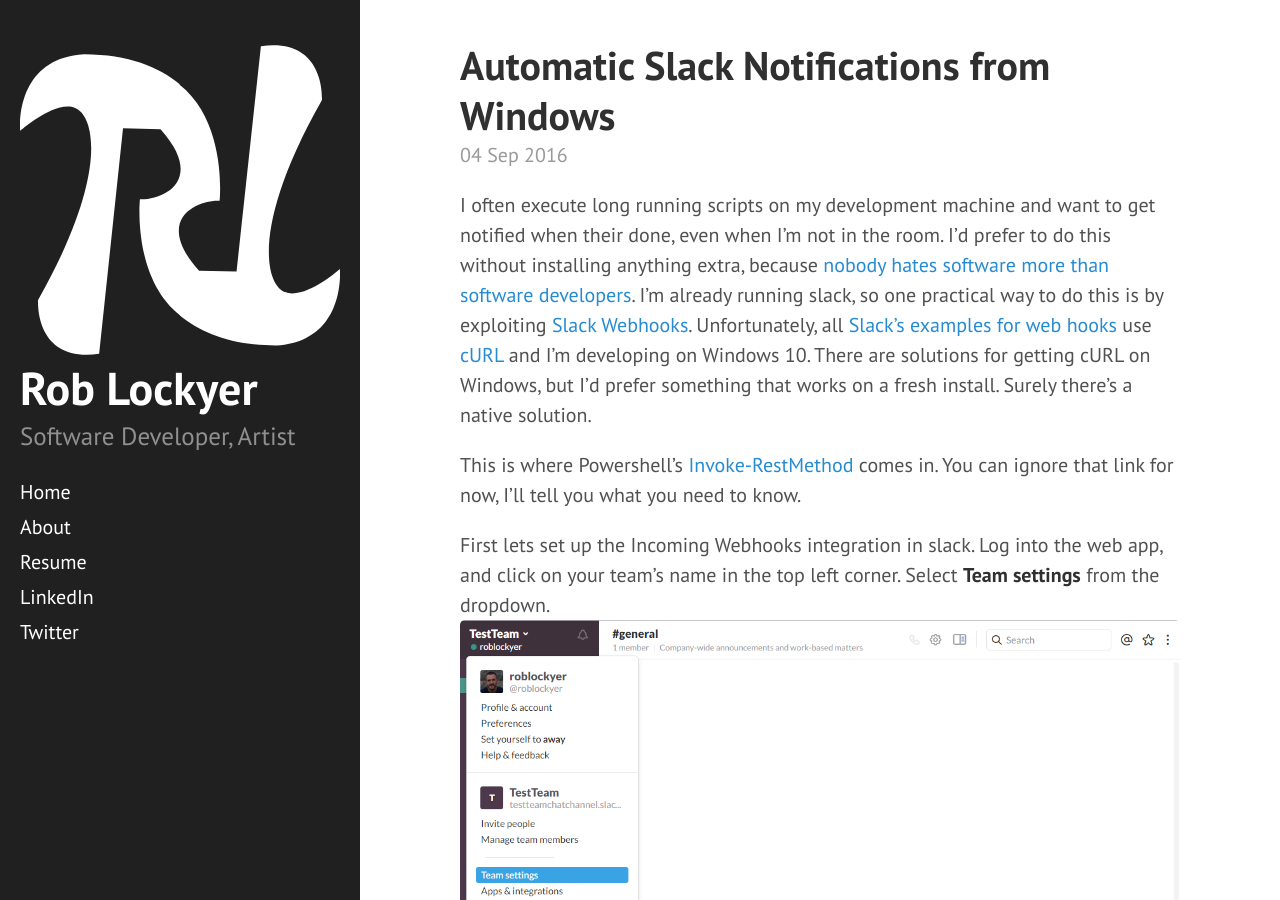
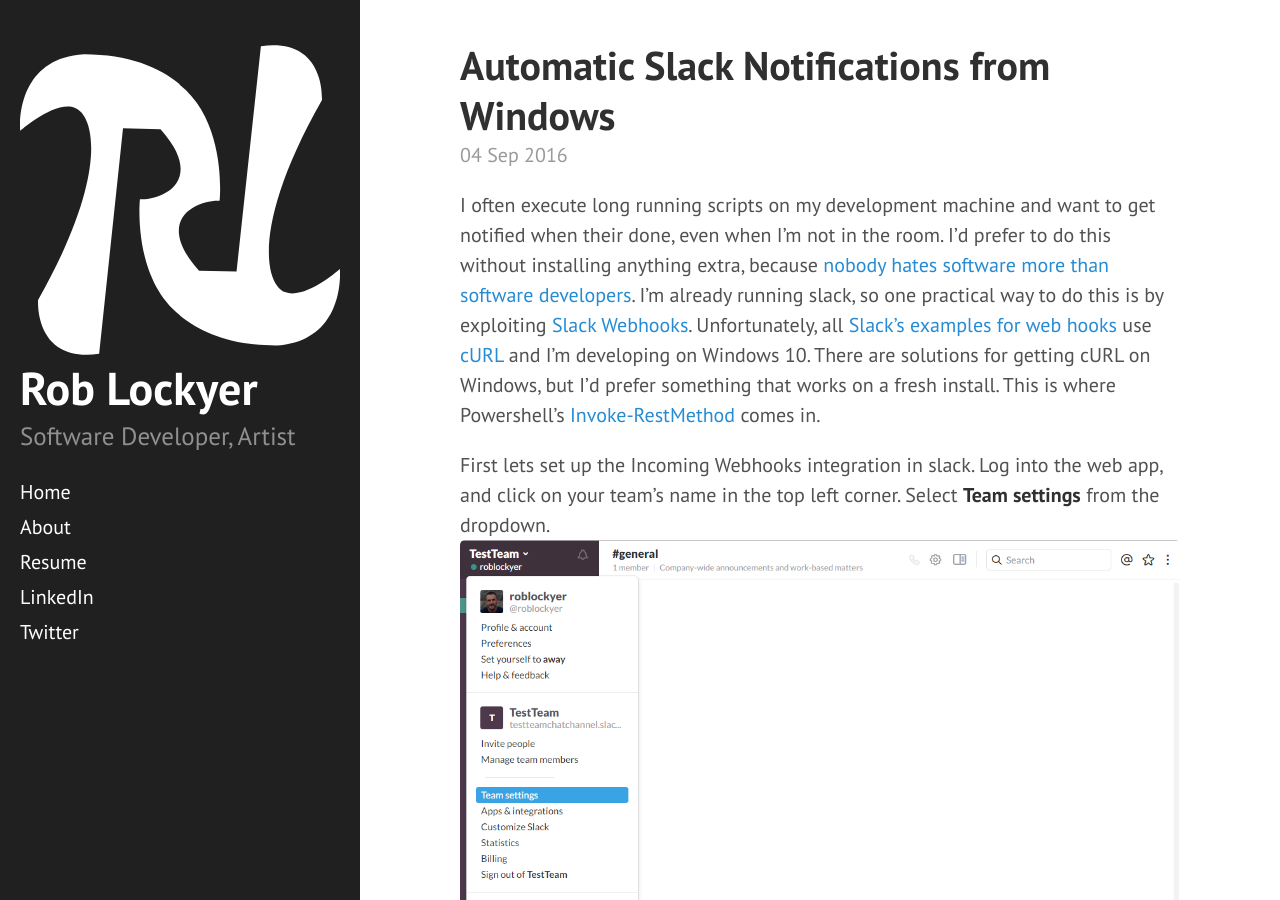
Before and after one commit to lockyer/lockyer.github.io, a Jekyll site: the page built from _posts/2016-09-04-slack-notifications-from-windows.md, in a window 1280 px wide and 900 px high. Built offline with Jekyll 4.4.1, drawn with Linux system fonts in a browser that asks for light colours; comment, search, counter and statistics services are not loaded.

Commit message:
Updated 2016-09-04-slack-notifications-from-windows.md

```diff
--- a/_posts/2016-09-04-slack-notifications-from-windows.md
+++ b/_posts/2016-09-04-slack-notifications-from-windows.md
@@ -4,9 +4,7 @@
 published: true
 ---
 
-I often execute long running scripts on my development machine and want to get notified when their done, even when I'm not in the room. I'd prefer to do this without installing anything extra, because [nobody hates software more than software developers](https://blog.codinghorror.com/nobody-hates-software-more-than-software-developers/). I'm already running slack, so one practical way to do this is by exploiting [Slack Webhooks](https://testteamchatchannel.slack.com/apps/A0F7XDUAZ-incoming-webhooks). Unfortunately, all [Slack's examples for web hooks](https://api.slack.com/incoming-webhooks)  use [cURL](https://en.wikipedia.org/wiki/CURL) and I'm developing on Windows 10. There are solutions for getting cURL on Windows, but I'd prefer something that works on a fresh install. Surely there's a native solution.
-
-This is where Powershell's [Invoke-RestMethod](https://technet.microsoft.com/en-us/library/hh849971.aspx) comes in. You can ignore that link for now, I'll tell you what you need to know.
+I often execute long running scripts on my development machine and want to get notified when their done, even when I'm not in the room. I'd prefer to do this without installing anything extra, because [nobody hates software more than software developers](https://blog.codinghorror.com/nobody-hates-software-more-than-software-developers/). I'm already running slack, so one practical way to do this is by exploiting [Slack Webhooks](https://testteamchatchannel.slack.com/apps/A0F7XDUAZ-incoming-webhooks). Unfortunately, all [Slack's examples for web hooks](https://api.slack.com/incoming-webhooks)  use [cURL](https://en.wikipedia.org/wiki/CURL) and I'm developing on Windows 10. There are solutions for getting cURL on Windows, but I'd prefer something that works on a fresh install. This is where Powershell's [Invoke-RestMethod](https://technet.microsoft.com/en-us/library/hh849971.aspx) comes in.
 
 First lets set up the Incoming Webhooks integration in slack. Log into the web app, and click on your team's name in the top left corner. Select **Team settings** from the dropdown.
 ![TeamSettings.png]({{site.baseurl}}/assets/SlackNotifications/TeamSettings.png)
```
